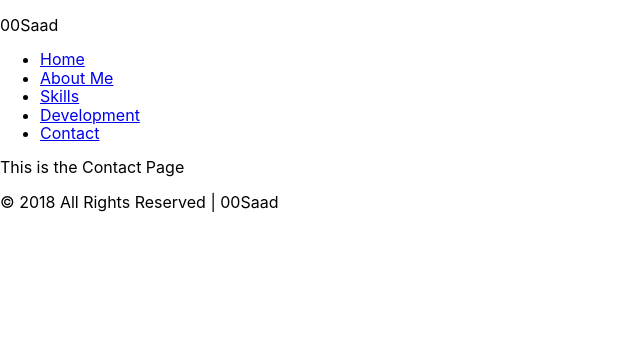
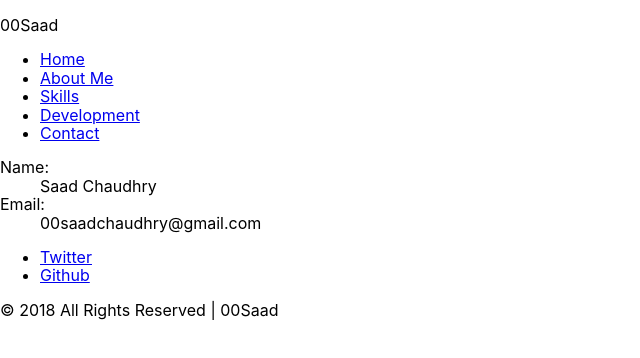
Before and after one commit to 00SaadChaudhry/react-portfolio, a React (Create React App) app: page /contact in a window 1280 px wide. Shown: the top 358 px of the page, without its empty margins (0-640 px from the left). Built offline with nearby package versions, Linux system fonts and the light colour scheme.

Commit message:
All components done, no styling applied

```diff
--- a/src/components/Contact.js
+++ b/src/components/Contact.js
@@ -2,7 +2,24 @@ import React from 'react';
 
 function Contact() {
   return (
-   <div className="Contact">This is the Contact Page</div>
+   <div className="Contact">
+    <dl>
+      <dt>Name: </dt>
+      <dd>Saad Chaudhry</dd>
+      <dt>Email:</dt>
+      <dd>00saadchaudhry@gmail.com</dd>
+    </dl>
+    <ul>
+      <li>
+        <a href="https://twitter.com/DoubleOSaad" target="_blank"
+        rel="noopener noreferrer">Twitter</a>
+      </li>
+      <li>
+        <a href="https://github.com/00SaadChaudhry" target="_blank"
+        rel="noopener noreferrer">Github</a>
+      </li>
+    </ul>
+   </div>
   )
 }
 
--- a/src/components/Development.js
+++ b/src/components/Development.js
@@ -11,7 +11,9 @@ function Development() {
   return (
    <div className="Development">
     <Image lgImg={designLg} mdImg={designMd} smImg={designSm} alt="html code" />
-    <Description />
+    <Description heading="Portfolio"
+      text='Lorem ipsum dolor sit amet, consectetur adipiscing elit.'
+     />
    </div>
   )
 }
```
